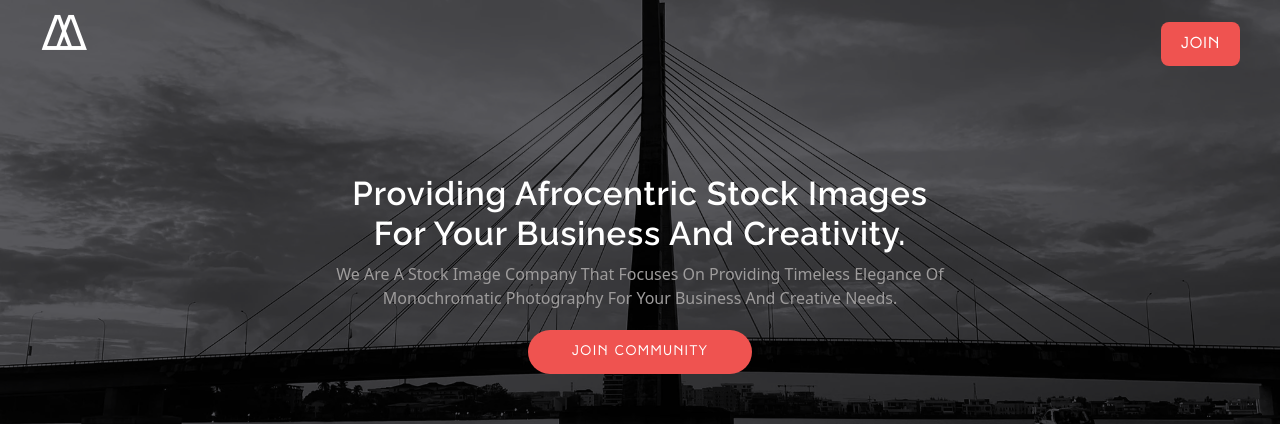
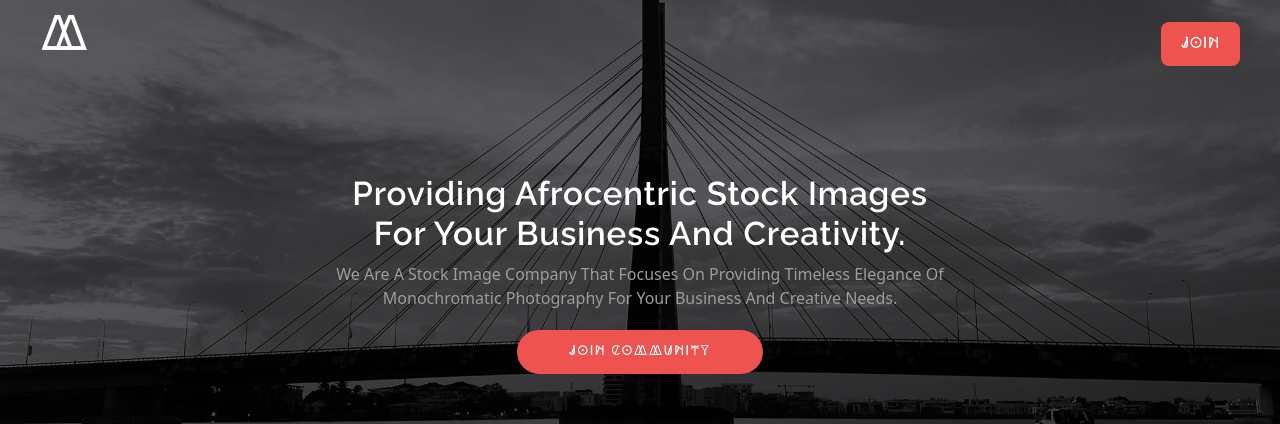
Before and after one commit to jesse-maurice/monochrome-site, a React (Create React App) app: page / in a window 1280 px wide. Shown: the top 424 px of the page. Built offline with nearby package versions, Linux system fonts and the light colour scheme; no server answers.

Commit message:
fix: font

```diff
--- a/src/Components/Main.js
+++ b/src/Components/Main.js
@@ -29,7 +29,7 @@ const Main = () => {
               creative needs.
             </p>
             <button
-              className="bg-[#ef5350] border-2 border-transparent hover:bg-transparent hover:border-[#ef5350] rounded-3xl mt-5 font-tide cursor-pointer w-56 font-medium mx-auto py-[10px] max-sm:mt-5 max-sm:px-[50px] max-sm:text-[12px] text-[#ffffff] transition duration-300 ease-in-out md:text-base lg:text-sm xl:text-sm pointer-events-none tracking-widest"
+              className="bg-[#ef5350] border-2 border-transparent hover:bg-transparent hover:border-[#ef5350] rounded-3xl mt-5 font-high cursor-pointer font-medium mx-auto py-[10px] max-sm:mt-5 max-sm:px-[35px] md:px-[40px] lg:px-[50px] max-sm:text-[12px] text-[#ffffff] transition duration-300 ease-in-out md:text-base lg:text-sm xl:text-sm tracking-widest"
               type="submit"
             >
               Join Community
--- a/src/Components/Navbar.js
+++ b/src/Components/Navbar.js
@@ -41,7 +41,7 @@ const Navbar = () => {
         </h1>
         <Link to={user ? "/" : "/SignUp"}>
           <button
-            className={`bg-[#ef5350] text-white tracking-wider font-tide px-[20px] outline-none mt-3 border-none max-sm:py-[7px] max-sm:px-[20px] max-sm:text-base transition ease-in delay-150 hover:translate-y-1 hover:scale-40 hover:bg-[#ef5350] duration-300 py-[10px] rounded-lg`}
+            className={`bg-[#ef5350] flex items-center justify-center text-white tracking-wider font-high px-[20px] outline-none mt-3 border-none max-sm:py-[7px] max-sm:px-[20px] max-sm:text-base transition ease-in delay-150 hover:translate-y-1 hover:scale-40 hover:bg-[#ef5350] duration-300 py-[10px] rounded-lg`}
             type="submit"
             onClick={user ? handleLogout : null}
           >
```
